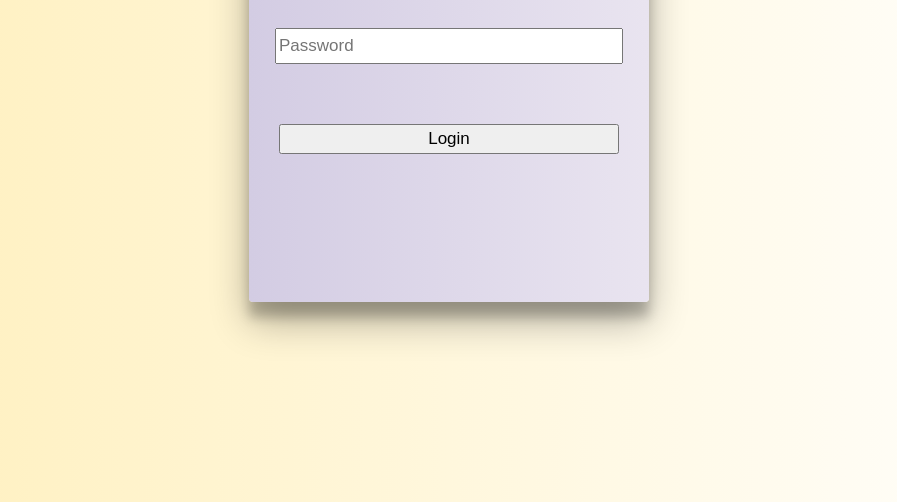
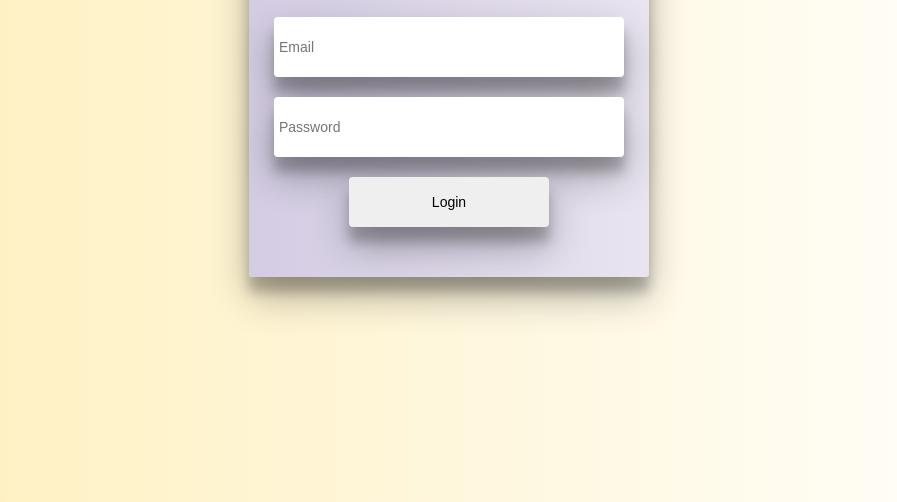
Before and after one commit to NailKhalimov/fix-sign-in, a website built with webpack: page dist/index.html in a window 1280 px wide. Shown: the part 298-800 px from the top of the page, without its empty margins (191-1088 px from the left). Built offline with nearby package versions, Linux system fonts and the light colour scheme.

```diff
--- a/src/pages/Login/Login.ts
+++ b/src/pages/Login/Login.ts
@@ -45,6 +45,11 @@
 
     Button.appendChild(document.createTextNode('Login'));
 
+    const Text = document.createElement('h1');
+    Text.appendChild(document.createTextNode('Login'))
+
+    Form.appendChild(Text)
+
     InputFields.map((fieldAttrs: object) => {
         Form.appendChild(createElementWithAttrs(fieldAttrs)(createInput()))
     })
--- a/src/style.scss
+++ b/src/style.scss
@@ -1,7 +1,7 @@
 $primary-color: black;
 $bg-body: linear-gradient(to right, #ffefba, #ffffff);;
 $container: 400px;
-$elementHeight: 30px;
+$elementHeight: 50px;
 
 html {
   height: 100%;
@@ -22,7 +22,8 @@
   height: 100%;
   .login-form {
     width: $container;
-    height: $container;
+    min-height: 250px;
+    max-height: 350px;
     background: linear-gradient(to right, #d3cce3, #e9e4f0);
     margin: auto;
     position: absolute;
@@ -36,14 +37,17 @@
       &_styled {
         width: 85%;
         height: $elementHeight;
-        margin: 30px auto;
-        font-size: 17px;
+        margin: 10px auto;
+        font-size: 14px;
+        border: none;
+        border-radius: 4px;
+        box-shadow: 0 19px 38px rgba(0,0,0,0.30), 0 15px 12px rgba(0,0,0,0.22);
       }
       &-input {
-
+        padding: 5px;
       }
       &-button {
-
+        width: 50%;
       }
     }
   }
```
